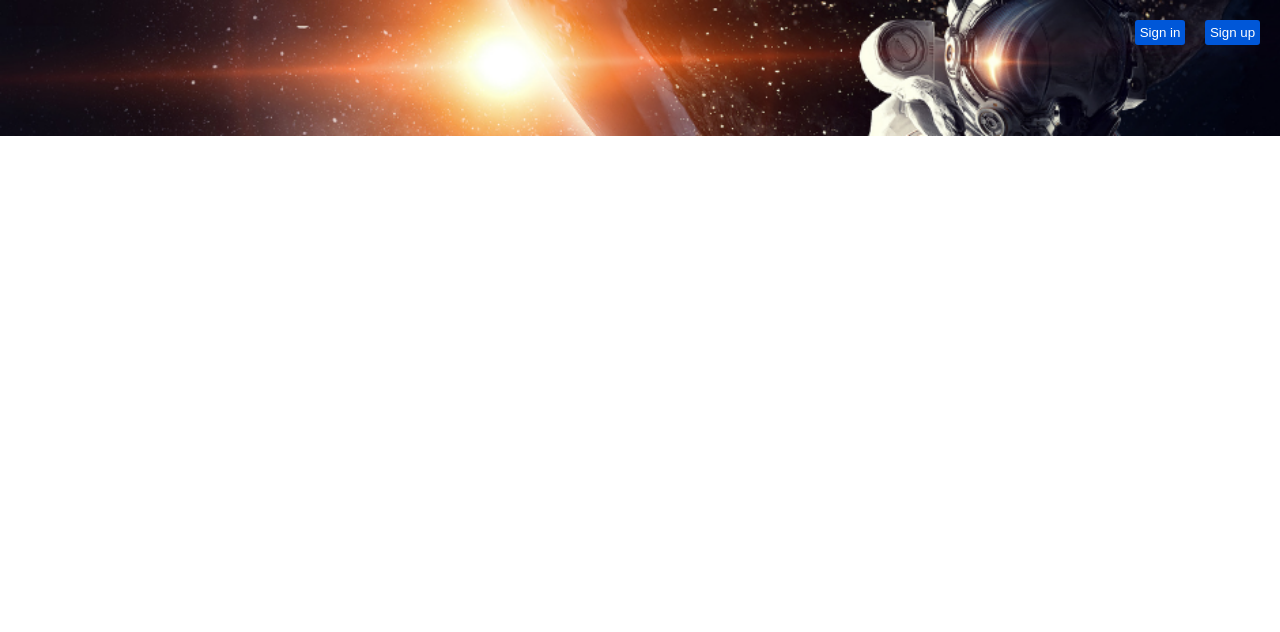
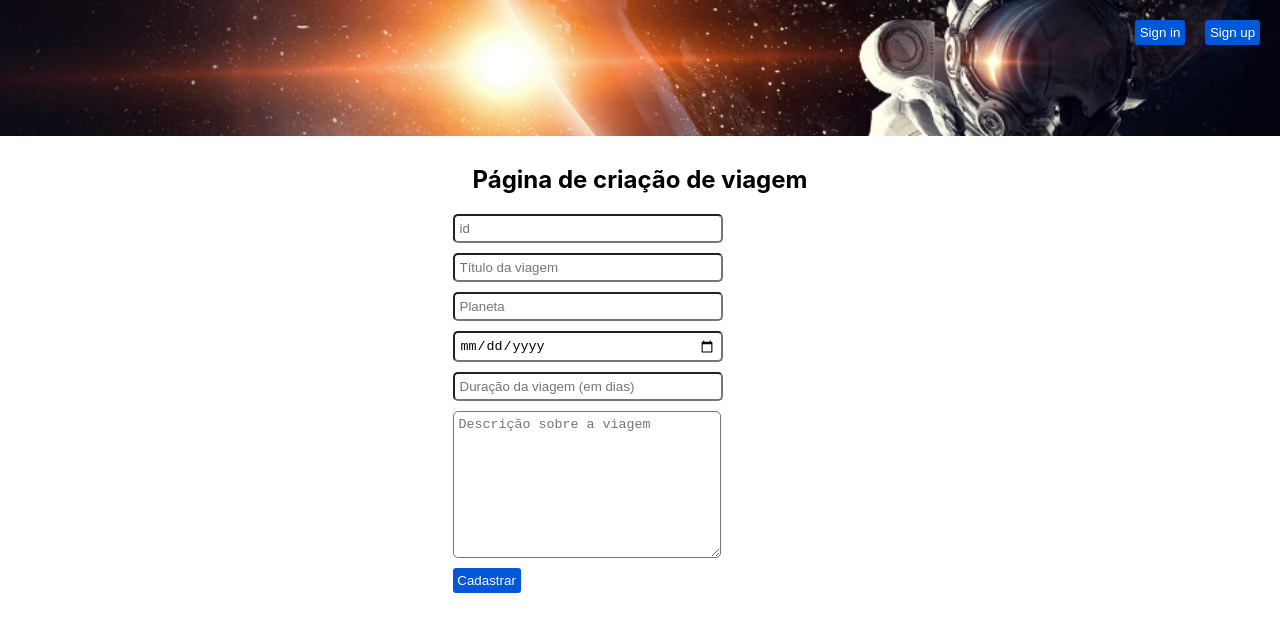
Before and after one commit to future4code/Juliana-Pedroso, a React (Create React App) app in the folder semana10/labex/: page /trips-create in a window 1280 px wide. Shown: the top 632 px of the page. Built offline with nearby package versions, Linux system fonts and the light colour scheme.

Commit message:
formulário para criação de viagem criado e começo da lógica para o form

```diff
--- a/semana10/labex/src/components/ApplicationFormPage/ApplicationFormPage.js
+++ b/semana10/labex/src/components/ApplicationFormPage/ApplicationFormPage.js
@@ -3,6 +3,7 @@ import { ContainerForm } from "./styled";
 import useForm from "../useForm";
 import axios from "axios";
 import { baseUrl, user } from "../parameters";
+import { useHistory } from "react-router-dom";
 
 export default function ApplicationFormPage() {
   const [form, onChangeForm, clearFields] = useForm({
@@ -17,7 +18,9 @@ export default function ApplicationFormPage() {
   const submitForm = (e) => {
     e.preventDefault();
     clearFields();
-    alert('Olá, Astronauta! Sua inscrição foi recebida com sucesso! Aguarde nosso contato :)')
+    alert(
+      "Olá, Astronauta! Sua inscrição foi recebida com sucesso! Aguarde nosso contato :)"
+    );
     axios
       .post(`${baseUrl}/${user}/trips/BOs3axCrgBaohRGx7Nuw/apply`)
       .then((res) => {
@@ -31,6 +34,7 @@ export default function ApplicationFormPage() {
   return (
     <ContainerForm>
       <h2>Página de aplicação de formulário</h2>
+      <h3>Astronauta, por favor preencha os campos abaixo:</h3>
       <form onSubmit={submitForm}>
         <input
           name="name"
@@ -84,9 +88,7 @@ export default function ApplicationFormPage() {
           type="text"
         ></textarea>
         <div>
-          <button>
-            Candidatar-me!
-          </button>
+          <button>Candidatar-me!</button>
         </div>
       </form>
     </ContainerForm>
--- a/semana10/labex/src/components/ApplicationFormPage/styled.js
+++ b/semana10/labex/src/components/ApplicationFormPage/styled.js
@@ -6,7 +6,25 @@ export const ContainerForm = styled.div`
   justify-content: center;
   margin-top: 80px;
 
-  input, textarea {
+  h2 {
+    margin: auto;
+    padding: 10px;
+  }
+
+  h3 {
+    margin: auto;
+    padding-bottom: 30px;
+    font-weight: normal;
+  }
+
+  form {
+    margin: auto;
+    width: 20vw;
+    padding: 5px;
+  }
+
+  input,
+  textarea {
     width: 20vw;
     padding: 5px;
     border-radius: 5px;
--- a/semana10/labex/src/components/CreateTripPage/CreateTripPage.js
+++ b/semana10/labex/src/components/CreateTripPage/CreateTripPage.js
@@ -1,8 +1,23 @@
-import { React, useState, useEffect } from 'react';
-import axios from 'axios'
+import { React, useState, useEffect } from "react";
+import { ContainerCreateTripForm } from "./styled";
 
-export default function CreateTripPage () {
-    return(
-        <div>Página de criação de viagem</div>
-    )
+export default function CreateTripPage() {
+  return (
+    <ContainerCreateTripForm>
+      <h2>Página de criação de viagem</h2>
+      <input placeholder="id" type="text"></input>
+      <input placeholder="Título da viagem" type="text"></input>
+      <input placeholder="Planeta" type="text"></input>
+      <input placeholder="Data da viagem" type="date"></input>
+      <input placeholder="Duração da viagem (em dias)" type="number"></input>
+      <textarea
+        placeholder="Descrição sobre a viagem"
+        rows="9"
+        colums="30"
+      ></textarea>
+      <div>
+        <button>Cadastrar</button>
+      </div>
+    </ContainerCreateTripForm>
+  );
 }
--- a/semana10/labex/src/components/CreateTripPage/styled.js
+++ b/semana10/labex/src/components/CreateTripPage/styled.js
@@ -0,0 +1,54 @@
+import styled from 'styled-components';
+
+export const ContainerCreateTripForm = styled.div`
+  display: grid;
+  align-items: center;
+  justify-content: center;
+  margin-top: 80px;
+
+  h2 {
+    margin: auto;
+    padding: 20px;
+  }
+
+  h3 {
+    margin: auto;
+    padding-bottom: 30px;
+    font-weight: normal;
+  }
+
+  form {
+    margin: auto;
+    width: 20vw;
+    padding: 5px;
+  }
+
+  input,
+  textarea {
+    width: 20vw;
+    padding: 5px;
+    border-radius: 5px;
+    margin-bottom: 10px;
+
+    &:hover {
+      border: 3px solid #0057d8;
+    }
+  }
+
+  button {
+    background-color: #0057d8;
+    color: #fff;
+    font-weight: 400;
+    width: auto;
+    border-radius: 3px;
+    padding: 0.3rem;
+    border: transparent;
+
+    &:hover {
+      cursor: pointer;
+      background-color: #0087d8;
+      transition: 300ms;
+      border: 2px solid #0057d8;
+    }
+  }
+`;
--- a/semana10/labex/src/components/LoginPage/LoginPage.js
+++ b/semana10/labex/src/components/LoginPage/LoginPage.js
@@ -37,7 +37,7 @@ export default function LoginPage() {
 
   return (
     <ContainerInputs>
-      <h1>Faça o seu login para começar :)</h1>
+      <h1>Astronauta, faça o seu login para começar :)</h1>
       <input
         onChange={onChangeEmail}
         value={email}
--- a/semana10/labex/src/components/Routers/Coordinator.js
+++ b/semana10/labex/src/components/Routers/Coordinator.js
@@ -1,7 +1,11 @@
 export const goToLoginPage = (history) => {
-    history.push('/login')
-}
+  history.push("/login");
+};
 
 export const goToApplicationFormPage = (history) => {
-    history.push('/application-form')
-}
+  history.push("/application-form");
+};
+
+export const goToCreateTripPage = (history) => {
+  history.push("/trips-create");
+};
--- a/semana10/labex/src/components/TripDetailsPage/TripDetailsPage.js
+++ b/semana10/labex/src/components/TripDetailsPage/TripDetailsPage.js
@@ -3,16 +3,17 @@ import axios from "axios";
 import { baseUrl, user } from "../parameters";
 import { ContainerText, CardTrips } from "./styled";
 import { useHistory } from "react-router-dom";
+import { goToCreateTripPage } from "../Routers/Coordinator";
 
 export default function TripDetailsPage() {
   const [tripDetail, setTripDetail] = useState({});
-  const history = useHistory()
+  const history = useHistory();
 
   useEffect(() => {
-    const token = localStorage.getItem('token')
+    const token = localStorage.getItem("token");
 
     if (token === null) {
-        history.push('/login')
+      history.push("/login");
     }
 
     getTripDetail();
@@ -41,6 +42,11 @@ export default function TripDetailsPage() {
         <p>Planeta: {tripDetail.planet}</p>
         <p>Descrição: {tripDetail.description}</p>
       </CardTrips>
+      <div>
+        <button onClick={() => goToCreateTripPage(history)}>
+          Criar nova viagem
+        </button>
+      </div>
     </ContainerText>
   );
 }
```
